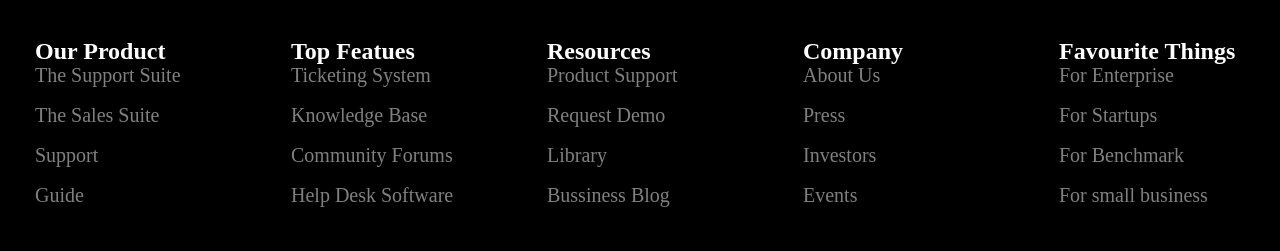
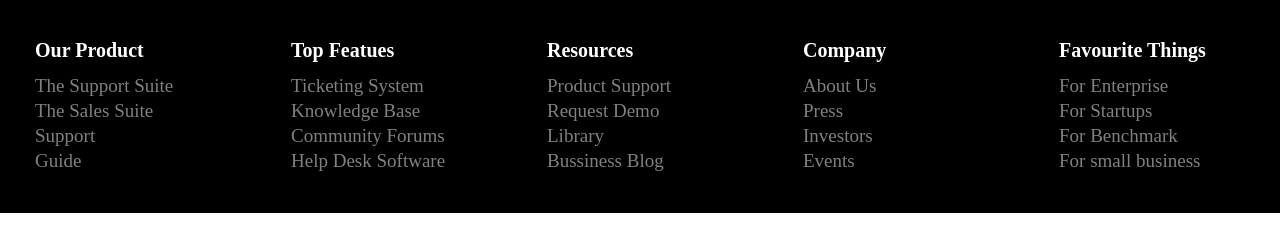
Before and after one commit to krishna5867/Business-Landing-Page, a plain HTML site: page index.html in a window 1280 px wide. Shown: the part 3382-3633 px from the top of the page. After the commit the page ends 3595 px from the top, so only its background shows below. Drawn offline with Linux system fonts and the light colour scheme.

Commit message:
responsive

```diff
--- a/index.html
+++ b/index.html
@@ -175,39 +175,59 @@
     <div class="footer-content">
         <div class="footer-container">
             <div class="frow1">
-                <h2>Our Product</h2>
-                <p>The Support Suite<p/>
-                <p>The Sales Suite</p>
-                <p>Support</p>
-                <p>Guide</p>
+                <ul>
+                    <li>
+                        <h3>Our Product</h3>
+                    <li>The Support Suite</li>
+                    <li>The Sales Suite</li>
+                    <li>Support</li>
+                    <li>Guide</li>
+                        </li>
+                </ul>
             </div>
             <div class="frow1">
-                <h2>Top Featues</h2>
-                <p>Ticketing System</p>
-                <p>Knowledge Base</p>
-                <p>Community Forums</p>
-                <p>Help Desk Software</p>
+                <ul>
+                    <li>
+                        <h3>Top Featues</h3>
+                <li>Ticketing System</li>
+                <li>Knowledge Base</li>
+                <li>Community Forums</li>
+                <li>Help Desk Software</li>
+                    </li>
+                </ul>
             </div>
             <div class="frow1">
-                <h2>Resources</h2>
-                <p>Product Support</p>
-                <p>Request Demo</p>
-                <p>Library</p>
-                <p>Bussiness Blog</p>
+                <ul>
+                    <li>
+                        <h3>Resources</h3>
+                <li>Product Support</li>
+                <li>Request Demo</li>
+                <li>Library</li>
+                <li>Bussiness Blog</li>
+                    </li>
+                </ul>
             </div>
             <div class="frow1">
-                <h2>Company</h2>
-                <p>About Us</p>
-                <p>Press</p>
-                <p>Investors</p>
-                <p>Events</p>
+               <ul>
+                <li>
+                    <h3>Company</h3>
+                    <li>About Us</li>
+                    <li>Press</li>
+                    <li>Investors</li>
+                    <li>Events</li>
+                </li>
+               </ul>
             </div>
             <div class="frow1">
-                <h2>Favourite Things</h2>
-                <p>For Enterprise</p>
-                <p>For Startups</p>
-                <p>For Benchmark</p>
-                <p>For small business</p>
+                <ul>
+                    <li>
+                        <h3>Favourite Things</h3>
+                <li>For Enterprise</li>
+                <li>For Startups</li>
+                <li>For Benchmark</li>
+                <li>For small business</li>
+                    </li>
+                </ul>
             </div>
         </div>
         </div>
--- a/style.css
+++ b/style.css
@@ -227,17 +227,23 @@ input{
     padding: 0 35px;
     margin-bottom: 40px;
 }
-.frow1 p{
-    margin-top: 0   ;
+.frow1 h3{
+    color: #fff;
+    font-size: 20px;
+    margin-bottom: 10px;
+}
+
+.frow1 ul li{
+    font-size: 19px;
+    line-height: 25px;
+    list-style: none;
     color: gray;
-    font-size: 20px;
-    line-height: 20px;
 }
 h2:hover{
     transform: scaley(1.2);
     cursor: pointer;
 }
-.frow1 p:hover{
+.frow1 ul fePointLight:hover{
     color: #fff;
     cursor: pointer;
 }
@@ -259,9 +265,7 @@ h2:hover{
         align-items: center;
         height: 650px;
     }
-input{
-        order: 1;
-    }
+
     .left{
         width: 100%;
         align-items: center;
@@ -366,7 +370,6 @@ input{
     .testimoni1{
         align-items: center;
         padding: 0 10px;
-        gap: 0;
 
 
     }
@@ -377,16 +380,7 @@ input{
     }
 
     .frow1{
-        width: 10%;
-        margin-left: 40px;
-
-    }
-    .frow1 p{
-        margin-top: 30px;
-        width: 130px;
-        height: 49px;
-        margin: auto;
-        padding: 0;
+        width: 50%;
 
     }
 
```
